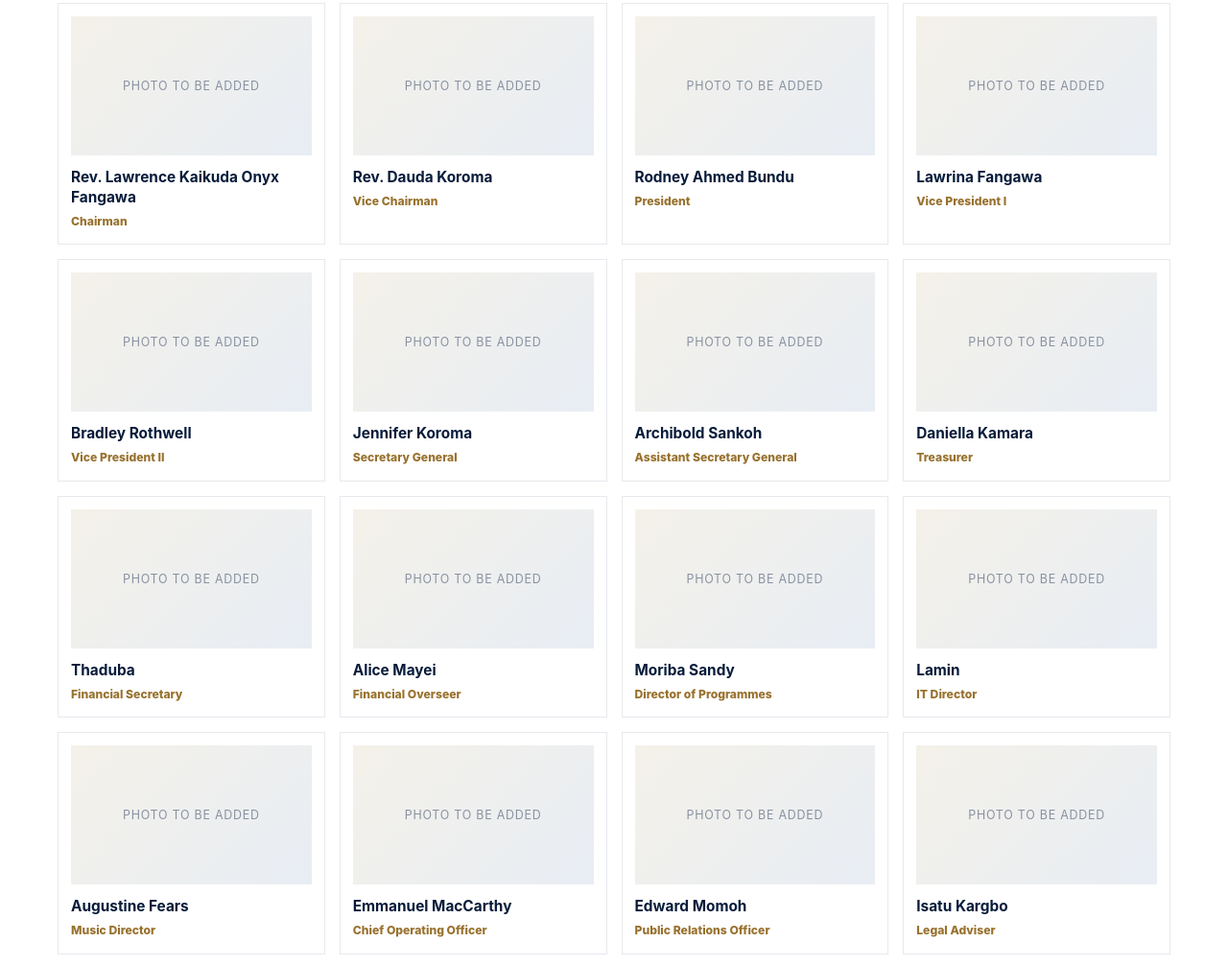
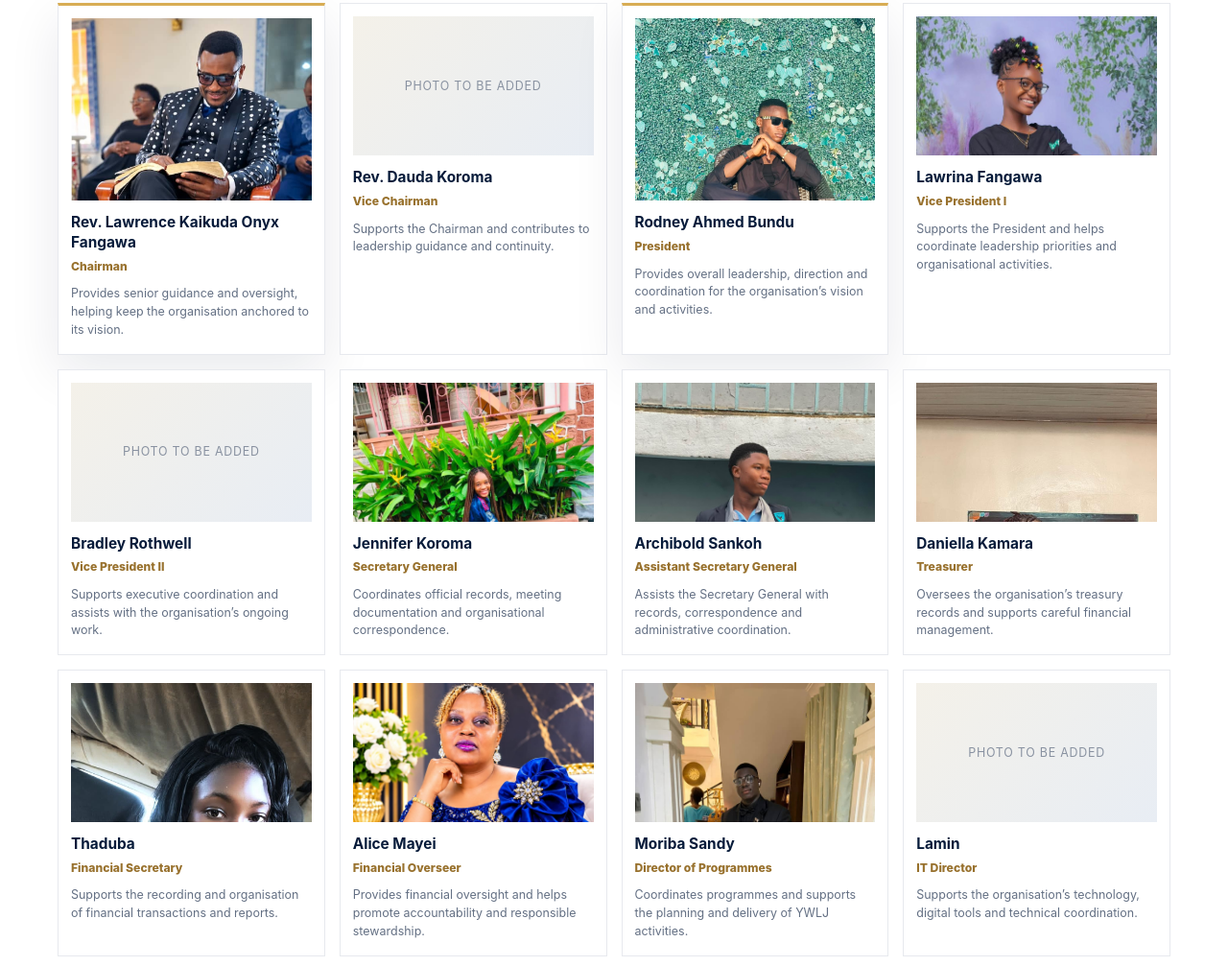
Before and after one commit to rbundu444-source/ywlj-website, a plain HTML site: page index.html in a window 1280 px wide. Shown: the part 5309-6316 px from the top of the page at 96% size. Drawn offline with Linux system fonts and the light colour scheme.

Commit message:
Add 14 executive photos and leadership profile descriptions

```diff
--- a/index.html
+++ b/index.html
@@ -19,7 +19,7 @@ section{padding:88px 0}.section-kicker{color:#9a742f;font-weight:850;letter-spac
 .program-grid{display:grid;grid-template-columns:repeat(3,1fr);gap:17px;margin-top:34px}.program{padding:25px;border:1px solid var(--line);background:#fff;transition:transform .2s,box-shadow .2s}.program:hover{transform:translateY(-4px);box-shadow:var(--shadow)}.program .num{font:700 .75rem Georgia,serif;color:#a47b32;letter-spacing:.12em}.program h3{font:700 1.25rem Georgia,serif;color:var(--navy);margin:12px 0 7px}.program p{font-size:.91rem;color:var(--muted);margin:0}
 .scripture{background:linear-gradient(135deg,#071b3a,#102c59);color:#fff}.scripture .section-title{color:#fff}.scripture .section-lead{color:#d5deeb}.verse-grid{display:grid;grid-template-columns:repeat(3,1fr);gap:17px;margin-top:35px}.verse-card{padding:25px;background:rgba(255,255,255,.06);border:1px solid rgba(216,173,84,.35)}.verse-card blockquote{font:italic 1.15rem/1.55 Georgia,serif;color:#fff;margin:0 0 18px}.verse-card cite{font-style:normal;color:var(--gold2);font-size:.77rem;font-weight:800;letter-spacing:.12em;text-transform:uppercase}
 .hope{background:var(--cream)}.hope-card{max-width:900px;margin:35px auto 0;padding:42px;background:#fff;text-align:center;border:1px solid #e9e2d3;box-shadow:var(--shadow)}.hope-card .quote-mark{font:4rem Georgia,serif;color:var(--gold);line-height:.7}.hope-card h3{font:italic 1.8rem Georgia,serif;color:var(--navy);margin:16px 0}.hope-card p{color:var(--muted);max-width:660px;margin:0 auto}
-.leadership{background:#fff}.leader-grid{display:grid;grid-template-columns:repeat(4,1fr);gap:15px;margin-top:34px}.leader{border:1px solid var(--line);background:#fff;padding:13px;min-width:0}.portrait{height:145px;background:linear-gradient(135deg,#f4f1e9,#e8edf4);display:grid;place-items:center;color:#8992a1;font-size:.78rem;letter-spacing:.06em}.leader h3{font-size:.96rem;line-height:1.35;color:var(--navy);margin:13px 0 4px}.leader .role{font-size:.76rem;color:#98712d;font-weight:800;margin:0}.leader .dept{font-size:.72rem;color:#7b8493;margin:3px 0 0}.small-note{font-size:.82rem;color:var(--muted);margin-top:20px}
+.leadership{background:#fff}.leader-grid{display:grid;grid-template-columns:repeat(4,1fr);gap:15px;margin-top:34px}.leader{border:1px solid var(--line);background:#fff;padding:13px;min-width:0}.portrait{height:145px;background:linear-gradient(135deg,#f4f1e9,#e8edf4);display:grid;place-items:center;color:#8992a1;font-size:.78rem;letter-spacing:.06em}.leader h3{font-size:.96rem;line-height:1.35;color:var(--navy);margin:13px 0 4px}.leader .role{font-size:.76rem;color:#98712d;font-weight:800;margin:0}.leader .dept{font-size:.72rem;color:#7b8493;margin:3px 0 0}.portrait{overflow:hidden;padding:0}.portrait img{width:100%;height:100%;object-fit:cover;display:block}.leader .bio{font-size:.78rem;line-height:1.5;color:var(--muted);margin:9px 0 2px}.leader:nth-child(1),.leader:nth-child(3){border-top:3px solid var(--gold);box-shadow:var(--shadow)}.leader:nth-child(1) .portrait,.leader:nth-child(3) .portrait{height:190px}.small-note{font-size:.82rem;color:var(--muted);margin-top:20px}
 .access-grid{display:grid;grid-template-columns:1fr 1fr;gap:18px;margin-top:30px}.access-card{padding:27px;border:1px solid rgba(216,173,84,.4);background:rgba(255,255,255,.05)}.access-card h3{font:700 1.3rem Georgia,serif;color:var(--gold2);margin:0 0 8px}.access-card p{color:#d4deed;margin:0 0 14px;font-size:.9rem}.coming{display:inline-block;color:var(--gold2);font-size:.7rem;font-weight:800;letter-spacing:.13em;text-transform:uppercase;border:1px solid rgba(216,173,84,.45);padding:5px 9px}
 .contact{background:var(--navy);color:#fff}.contact .section-title{color:#fff}.contact .section-lead{color:#d7dfeb}.contact-grid{display:grid;grid-template-columns:1.1fr .9fr;gap:40px;align-items:start}.contact-panel{padding:28px;background:rgba(255,255,255,.06);border:1px solid rgba(216,173,84,.35)}.contact-panel strong{color:var(--gold2)}.contact-panel p{color:#d7dfeb;margin:5px 0}.footer{background:#041226;color:#bfc9d8;padding:25px 0;font-size:.82rem}.footer-inner{display:flex;justify-content:space-between;gap:12px;flex-wrap:wrap}.footer strong{color:var(--gold2)}
 @media(max-width:900px){.navlinks{gap:13px}.navlinks a{font-size:.77rem}.pillar-grid,.leader-grid{grid-template-columns:repeat(2,1fr)}.program-grid,.verse-grid{grid-template-columns:repeat(2,1fr)}.about-grid{gap:30px}}
@@ -114,25 +114,25 @@ section{padding:88px 0}.section-kicker{color:#9a742f;font-weight:850;letter-spac
   <span class="section-kicker">Serving the vision</span><h2 class="section-title">Executive Leadership</h2>
   <p class="section-lead">The team entrusted with guiding the vision, coordinating the work and serving the YWLJ community.</p>
   <div class="leader-grid">
-    <article class="leader"><div class="portrait">PHOTO TO BE ADDED</div><h3>Rev. Lawrence Kaikuda Onyx Fangawa</h3><p class="role">Chairman</p></article>
-    <article class="leader"><div class="portrait">PHOTO TO BE ADDED</div><h3>Rev. Dauda Koroma</h3><p class="role">Vice Chairman</p></article>
-    <article class="leader"><div class="portrait">PHOTO TO BE ADDED</div><h3>Rodney Ahmed Bundu</h3><p class="role">President</p></article>
-    <article class="leader"><div class="portrait">PHOTO TO BE ADDED</div><h3>Lawrina Fangawa</h3><p class="role">Vice President I</p></article>
-    <article class="leader"><div class="portrait">PHOTO TO BE ADDED</div><h3>Bradley Rothwell</h3><p class="role">Vice President II</p></article>
-    <article class="leader"><div class="portrait">PHOTO TO BE ADDED</div><h3>Jennifer Koroma</h3><p class="role">Secretary General</p></article>
-    <article class="leader"><div class="portrait">PHOTO TO BE ADDED</div><h3>Archibold Sankoh</h3><p class="role">Assistant Secretary General</p></article>
-    <article class="leader"><div class="portrait">PHOTO TO BE ADDED</div><h3>Daniella Kamara</h3><p class="role">Treasurer</p></article>
-    <article class="leader"><div class="portrait">PHOTO TO BE ADDED</div><h3>Thaduba</h3><p class="role">Financial Secretary</p></article>
-    <article class="leader"><div class="portrait">PHOTO TO BE ADDED</div><h3>Alice Mayei</h3><p class="role">Financial Overseer</p></article>
-    <article class="leader"><div class="portrait">PHOTO TO BE ADDED</div><h3>Moriba Sandy</h3><p class="role">Director of Programmes</p></article>
-    <article class="leader"><div class="portrait">PHOTO TO BE ADDED</div><h3>Lamin</h3><p class="role">IT Director</p></article>
-    <article class="leader"><div class="portrait">PHOTO TO BE ADDED</div><h3>Augustine Fears</h3><p class="role">Music Director</p></article>
-    <article class="leader"><div class="portrait">PHOTO TO BE ADDED</div><h3>Emmanuel MacCarthy</h3><p class="role">Chief Operating Officer</p></article>
-    <article class="leader"><div class="portrait">PHOTO TO BE ADDED</div><h3>Edward Momoh</h3><p class="role">Public Relations Officer</p></article>
-    <article class="leader"><div class="portrait">PHOTO TO BE ADDED</div><h3>Isatu Kargbo</h3><p class="role">Legal Adviser</p></article>
-    <article class="leader"><div class="portrait">PHOTO TO BE ADDED</div><h3>Elita Kanu</h3><p class="role">Worship Leader</p></article>
+    <article class="leader"><div class="portrait"><img src="images/Screenshot%202026-11-19%2010.52.51.png" alt="Rev. Lawrence Kaikuda Onyx Fangawa — Chairman" loading="lazy"></div><h3>Rev. Lawrence Kaikuda Onyx Fangawa</h3><p class="role">Chairman</p><p class="bio">Provides senior guidance and oversight, helping keep the organisation anchored to its vision.</p></article>
+    <article class="leader"><div class="portrait">PHOTO TO BE ADDED</div><h3>Rev. Dauda Koroma</h3><p class="role">Vice Chairman</p><p class="bio">Supports the Chairman and contributes to leadership guidance and continuity.</p></article>
+    <article class="leader"><div class="portrait"><img src="images/IMG-20261107-WA0300.jpg" alt="Rodney Ahmed Bundu — President" loading="lazy"></div><h3>Rodney Ahmed Bundu</h3><p class="role">President</p><p class="bio">Provides overall leadership, direction and coordination for the organisation’s vision and activities.</p></article>
+    <article class="leader"><div class="portrait"><img src="images/Screenshot%202026-11-19%2010.48.38.png" alt="Lawrina Fangawa — Vice President I" loading="lazy"></div><h3>Lawrina Fangawa</h3><p class="role">Vice President I</p><p class="bio">Supports the President and helps coordinate leadership priorities and organisational activities.</p></article>
+    <article class="leader"><div class="portrait">PHOTO TO BE ADDED</div><h3>Bradley Rothwell</h3><p class="role">Vice President II</p><p class="bio">Supports executive coordination and assists with the organisation’s ongoing work.</p></article>
+    <article class="leader"><div class="portrait"><img src="images/Screenshot%202026-11-19%2010.51.30.png" alt="Jennifer Koroma — Secretary General" loading="lazy"></div><h3>Jennifer Koroma</h3><p class="role">Secretary General</p><p class="bio">Coordinates official records, meeting documentation and organisational correspondence.</p></article>
+    <article class="leader"><div class="portrait"><img src="images/Screenshot%202026-11-19%2010.50.42.png" alt="Archibold Sankoh — Assistant Secretary General" loading="lazy"></div><h3>Archibold Sankoh</h3><p class="role">Assistant Secretary General</p><p class="bio">Assists the Secretary General with records, correspondence and administrative coordination.</p></article>
+    <article class="leader"><div class="portrait"><img src="images/Screenshot%202026-11-19%2010.49.27.png" alt="Daniella Kamara — Treasurer" loading="lazy"></div><h3>Daniella Kamara</h3><p class="role">Treasurer</p><p class="bio">Oversees the organisation’s treasury records and supports careful financial management.</p></article>
+    <article class="leader"><div class="portrait"><img src="images/Screenshot%202026-11-19%2010.51.13.png" alt="Thaduba — Financial Secretary" loading="lazy"></div><h3>Thaduba</h3><p class="role">Financial Secretary</p><p class="bio">Supports the recording and organisation of financial transactions and reports.</p></article>
+    <article class="leader"><div class="portrait"><img src="images/IMG-20261118-WA0041.jpg" alt="Alice Mayei — Financial Overseer" loading="lazy"></div><h3>Alice Mayei</h3><p class="role">Financial Overseer</p><p class="bio">Provides financial oversight and helps promote accountability and responsible stewardship.</p></article>
+    <article class="leader"><div class="portrait"><img src="images/Screenshot%202026-11-19%2010.52.11.png" alt="Moriba Sandy — Director of Programmes" loading="lazy"></div><h3>Moriba Sandy</h3><p class="role">Director of Programmes</p><p class="bio">Coordinates programmes and supports the planning and delivery of YWLJ activities.</p></article>
+    <article class="leader"><div class="portrait">PHOTO TO BE ADDED</div><h3>Lamin</h3><p class="role">IT Director</p><p class="bio">Supports the organisation’s technology, digital tools and technical coordination.</p></article>
+    <article class="leader"><div class="portrait"><img src="images/Screenshot%202026-11-19%2010.49.02.png" alt="Augustine Fears — Music Director" loading="lazy"></div><h3>Augustine Fears</h3><p class="role">Music Director</p><p class="bio">Coordinates music ministry contributions and supports worship through music.</p></article>
+    <article class="leader"><div class="portrait"><img src="images/Screenshot%202026-11-19%2010.50.57.png" alt="Emmanuel MacCarthy — Chief Operating Officer" loading="lazy"></div><h3>Emmanuel MacCarthy</h3><p class="role">Chief Operating Officer</p><p class="bio">Supports day-to-day operations and helps ensure activities are coordinated effectively.</p></article>
+    <article class="leader"><div class="portrait"><img src="images/Screenshot%202026-11-19%2010.50.34.png" alt="Edward Momoh — Public Relations Officer" loading="lazy"></div><h3>Edward Momoh</h3><p class="role">Public Relations Officer</p><p class="bio">Supports communication, public information and the organisation’s public image.</p></article>
+    <article class="leader"><div class="portrait"><img src="images/Screenshot%202026-11-19%2011.04.05.png" alt="Isatu Kargbo — Legal Adviser" loading="lazy"></div><h3>Isatu Kargbo</h3><p class="role">Legal Adviser</p><p class="bio">Provides legal guidance to support responsible organisational decisions and governance.</p></article>
+    <article class="leader"><div class="portrait"><img src="images/Screenshot%202026-11-19%2010.51.49.png" alt="Elita Kanu — Worship Leader" loading="lazy"></div><h3>Elita Kanu</h3><p class="role">Worship Leader</p><p class="bio">Helps lead worship and encourage a Christ-centred atmosphere in gatherings.</p></article>
   </div>
-  <p class="small-note">Photographs are intentionally left as placeholders until YWLJ provides and approves the official images. Please review all names and appointments before the public launch.</p>
+  <p class="small-note">Fourteen executive photographs are now included. Additional leadership photographs can be added later. Profile notes describe each office’s responsibilities.</p>
 </div></section>
 
 <section class="scripture" id="portal"><div class="wrap">
```
